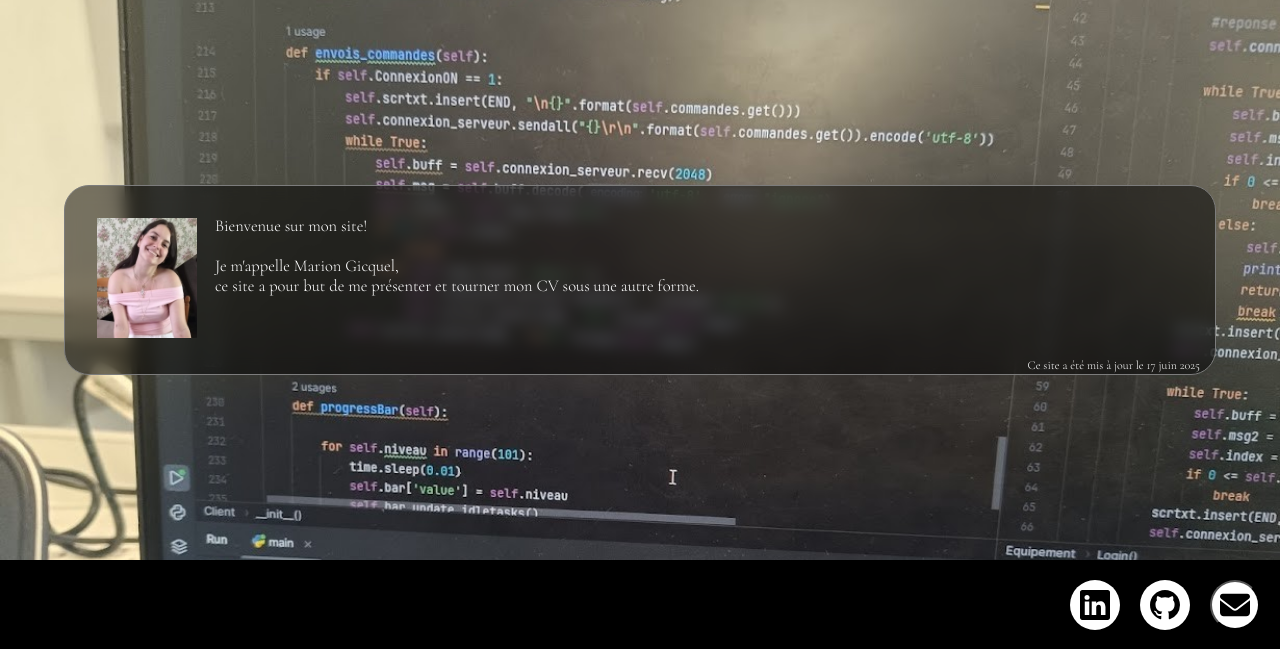
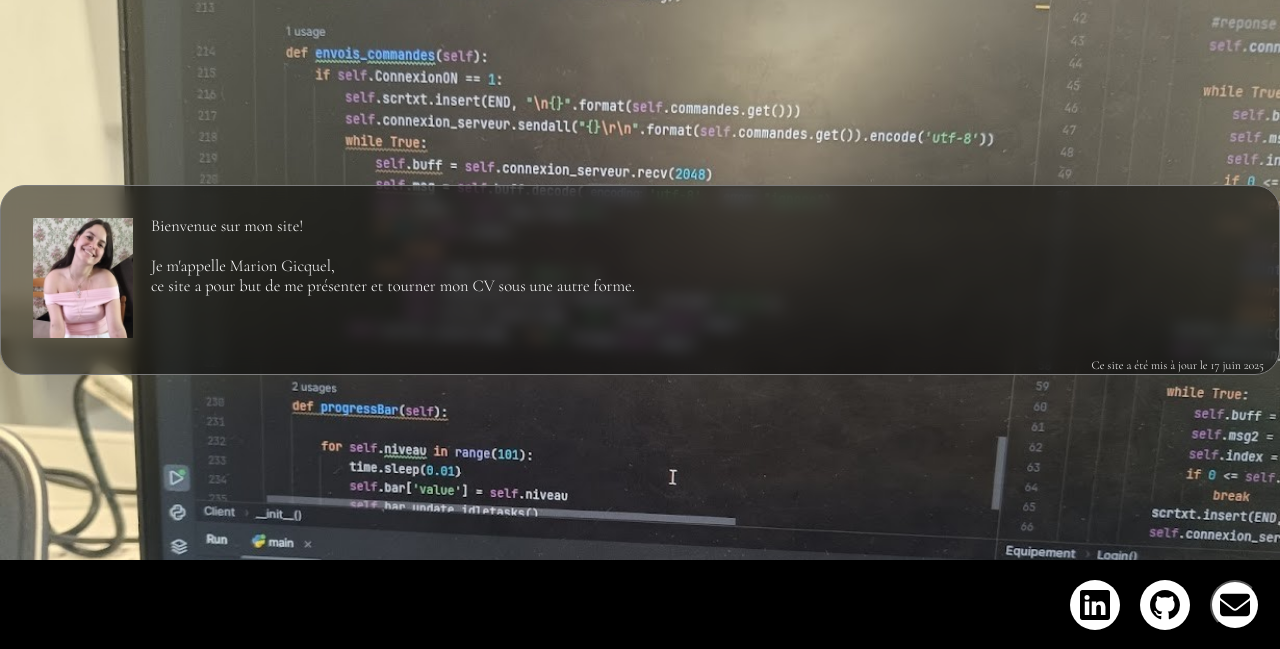
Before and after one commit to mariongcl/spydouswebsite, a PHP site: page / in a window 1280 px wide. Shown: the part 122-771 px from the top of the page. Run offline with PHP 8.4, Linux system fonts and the light colour scheme; some web fonts are replaced.

Commit message:
Update style.css

```diff
--- a/style.css
+++ b/style.css
@@ -383,7 +383,7 @@ nav a:hover {
 
   .center-frame42 {
     height: 100%; /* 60% de la hauteur de l'écran */
-     width: 90%;  /* 85% de la largeur de l'écran */
+     width: 100% !important;  /* 85% de la largeur de l'écran */
 
   }
 
@@ -1174,6 +1174,7 @@ QQQQQQQQQQQQQQQQQQQQQQQQQQQQQQQQQQQQQQQQQQ######################################
   background-color: rgba(0, 0, 0, 0.5); /* Fond semi-transparent */
   border: 1px solid #7c7c7c;
   padding: 2rem;
+  width: 60%;
   border-radius: 25px;
   color: white;
   text-align: left;
```
